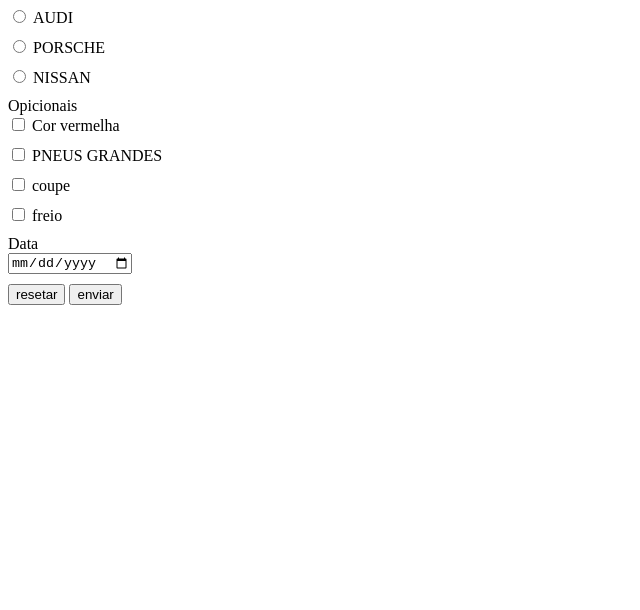
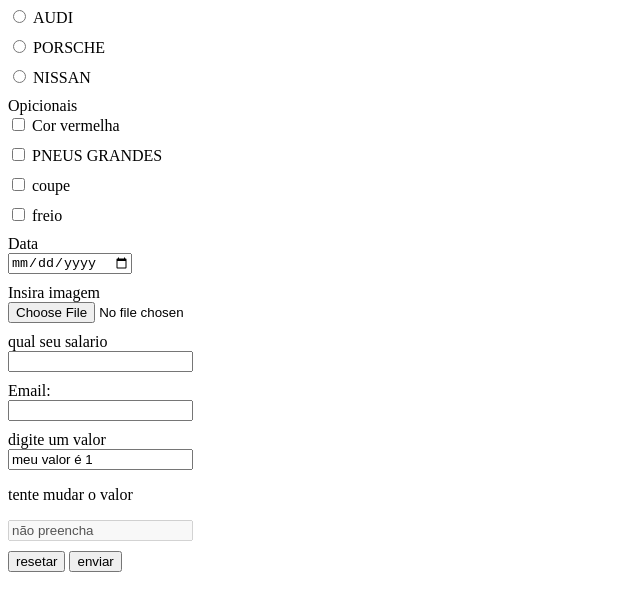
Before and after one commit to Brunoake/udemy, a plain HTML site: page ex005/index.html in a window 1280 px wide. Shown: the part 693-1303 px from the top of the page, without its empty margins (0-640 px from the left). Drawn offline with Linux system fonts and the light colour scheme.

Commit message:
Update index.html

```diff
--- a/ex005/index.html
+++ b/ex005/index.html
@@ -121,6 +121,32 @@
             <label for="data">Data </label>
             <input type="date">
         </div>
+
+        <div>
+            <label for="image">Insira imagem</label>
+            <input type="file" name="image" id="">
+        </div>
+
+        <div>
+            <label for="Salary">qual seu salario</label>
+            <input type="number" name="salary" id="">
+        </div>
+
+        <div>
+            <label for="email">Email:</label>
+            <input type="email" name="email" required>
+        </div>
+
+        <div>
+            <label for="value">digite um valor</label>
+            <input type="text" value="meu valor é 1">
+        </div>
+
+        <div>
+            <p>tente mudar o valor
+            </p>
+            <input type="text" value="não preencha" disabled>
+        </div>
         <input type="reset" value="resetar">
         <input type="submit" value="enviar">
 
```
